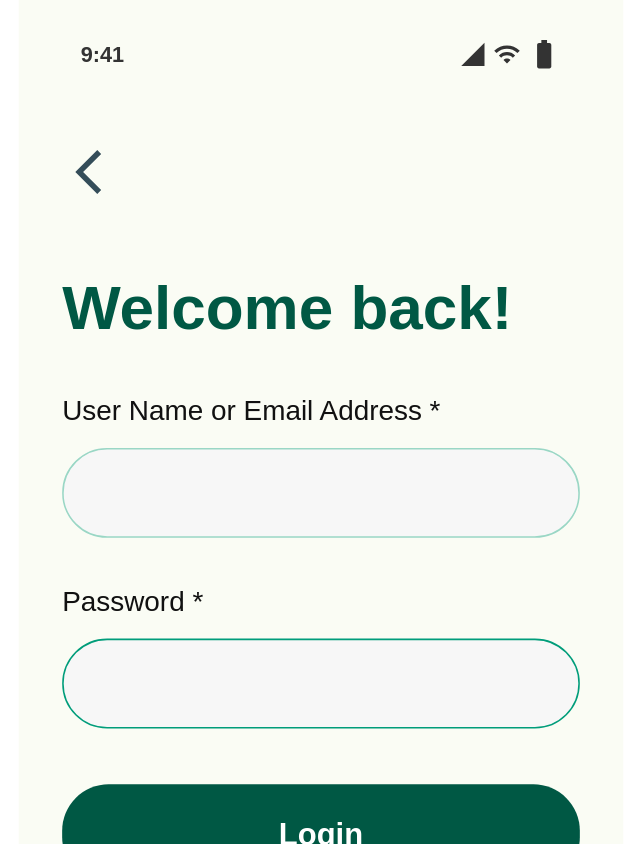
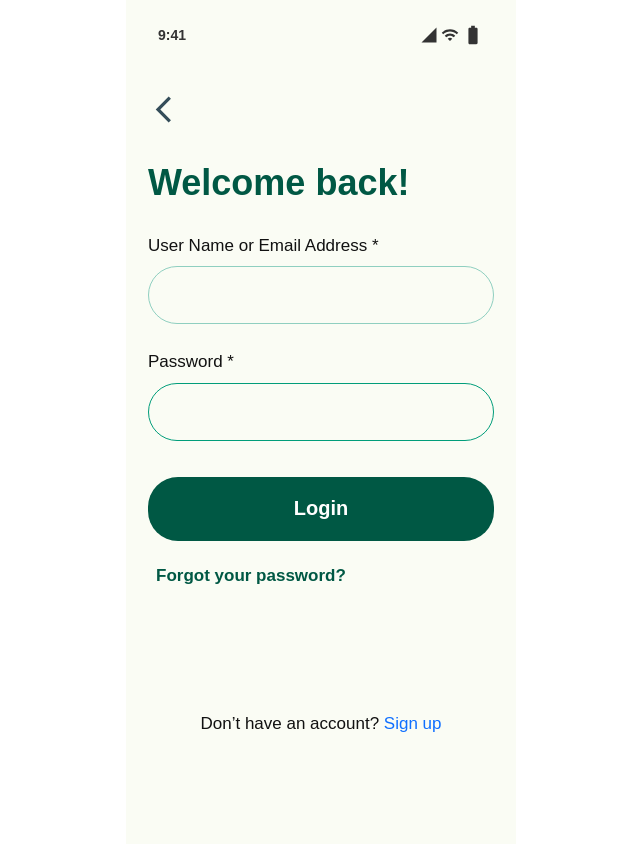
Before and after one commit to G4-Expense-Tracker/4G-Expense-Tracker, a React (Vite) app in the folder canopy-FRONTEND/: page /login in a window 1280 px wide. Shown: the whole page, without its empty margins (319-959 px from the left). Built offline with nearby package versions, Linux system fonts and the light colour scheme.

Commit message:
DEV-82 Fixed Again the Login Page missing the icon for signup page bottom of the page.

```diff
--- a/canopy-FRONTEND/src/components/pages/LoginPage.jsx
+++ b/canopy-FRONTEND/src/components/pages/LoginPage.jsx
@@ -25,9 +25,7 @@ export default function LoginPage() {
     try {
       const res = await fetch(import.meta.env.VITE_APP_LOGIN_URL, {
         method: "POST",
-        headers: {
-          "Content-Type": "application/json",
-        },
+        headers: { "Content-Type": "application/json" },
         credentials: "include",
         body: JSON.stringify({ email, password }),
       });
@@ -51,10 +49,9 @@ export default function LoginPage() {
       sx={{
         width: "100%",
         minHeight: "100vh",
-        bgcolor: "#FFFFFF",
+        bgcolor: "#fff",
         display: "flex",
         justifyContent: "center",
-        overflow: "hidden",
       }}
     >
       <Box
@@ -62,14 +59,12 @@ export default function LoginPage() {
           width: 390,
           minHeight: 844,
           bgcolor: "#FAFCF4",
-          px: "28px",
+          px: "22px",
           pt: "24px",
           pb: "36px",
           display: "flex",
           flexDirection: "column",
           color: "#005844",
-          transform: "scale(1.55)",
-          transformOrigin: "top center",
         }}
       >
         {/* Status Bar */}
@@ -79,71 +74,34 @@ export default function LoginPage() {
             justifyContent: "space-between",
             alignItems: "center",
             mb: "48px",
-            px: "12px",
+            px: "10px",
           }}
         >
-          <Typography
-            sx={{
-              fontWeight: 700,
-              fontSize: 14,
-              color: "#333333",
-            }}
-          >
+          <Typography sx={{ fontWeight: 700, fontSize: 14, color: "#333" }}>
             9:41
           </Typography>
 
-          <Box
-            sx={{
-              display: "flex",
-              alignItems: "center",
-              gap: 0.5,
-            }}
-          >
-            <SignalCellular4BarIcon
-              sx={{
-                fontSize: 18,
-                color: "#333333",
-              }}
-            />
-
-            <WifiIcon
-              sx={{
-                fontSize: 18,
-                color: "#333333",
-              }}
-            />
-
-            <BatteryFullIcon
-              sx={{
-                fontSize: 22,
-                color: "#333333",
-              }}
-            />
+          <Box sx={{ display: "flex", alignItems: "center", gap: 0.4 }}>
+            <SignalCellular4BarIcon sx={{ fontSize: 18, color: "#333" }} />
+            <WifiIcon sx={{ fontSize: 18, color: "#333" }} />
+            <BatteryFullIcon sx={{ fontSize: 22, color: "#333" }} />
           </Box>
         </Box>
 
         {/* Back Button */}
-        <Box sx={{ mb: "48px" }}>
-          <IconButton
-            onClick={() => navigate("/main")}
-            sx={{ p: 0 }}
-          >
-            <ArrowBackIosNewIcon
-              sx={{
-                fontSize: 34,
-                color: "#344D59",
-              }}
-            />
+        <Box sx={{ mb: "38px" }}>
+          <IconButton onClick={() => navigate("/main")} sx={{ p: 0 }}>
+            <ArrowBackIosNewIcon sx={{ fontSize: 31, color: "#344D59" }} />
           </IconButton>
         </Box>
 
-        {/* Main Content */}
+        {/* Content */}
         <Box sx={{ flexGrow: 1 }}>
           <Typography
             sx={{
-              fontSize: 40,
+              fontSize: 36,
               fontWeight: 800,
-              mb: "32px",
+              mb: "30px",
               color: "#005844",
               lineHeight: 1.1,
             }}
@@ -151,18 +109,10 @@ export default function LoginPage() {
             Welcome back!
           </Typography>
 
-          {/* Email Label */}
-          <Typography
-            sx={{
-              mb: "10px",
-              fontSize: 18,
-              color: "#111111",
-            }}
-          >
+          <Typography sx={{ mb: "8px", fontSize: 17, color: "#111" }}>
             User Name or Email Address *
           </Typography>
 
-          {/* Email Input */}
           <TextField
             fullWidth
             value={email}
@@ -171,40 +121,22 @@ export default function LoginPage() {
               setError("");
             }}
             sx={{
-              mb: "28px",
+              mb: "25px",
               "& .MuiOutlinedInput-root": {
                 height: 58,
                 borderRadius: "30px",
-                bgcolor: "#F7F7F7",
-
-                "& fieldset": {
-                  borderColor: "#9AD7C5",
-                  borderWidth: "1.5px",
-                },
-
-                "&:hover fieldset": {
-                  borderColor: "#009D7A",
-                },
-
-                "&.Mui-focused fieldset": {
-                  borderColor: "#009D7A",
-                },
+                bgcolor: "transparent",
+                "& fieldset": { borderColor: "#8FCFC0" },
+                "&:hover fieldset": { borderColor: "#005844" },
+                "&.Mui-focused fieldset": { borderColor: "#005844" },
               },
             }}
           />
 
-          {/* Password Label */}
-          <Typography
-            sx={{
-              mb: "10px",
-              fontSize: 18,
-              color: "#111111",
-            }}
-          >
+          <Typography sx={{ mb: "8px", fontSize: 17, color: "#111" }}>
             Password *
           </Typography>
 
-          {/* Password Input */}
           <TextField
             fullWidth
             type="password"
@@ -216,53 +148,29 @@ export default function LoginPage() {
             InputProps={{
               endAdornment: (
                 <InputAdornment position="end">
-                  <VisibilityOffOutlinedIcon
-                    sx={{
-                      color: "#667085",
-                      fontSize: 28,
-                    }}
-                  />
+                  <VisibilityOffOutlinedIcon sx={{ color: "#566274" }} />
                 </InputAdornment>
               ),
             }}
             sx={{
               mb: "36px",
-
               "& .MuiOutlinedInput-root": {
                 height: 58,
                 borderRadius: "30px",
-                bgcolor: "#F7F7F7",
-
-                "& fieldset": {
-                  borderColor: "#009D7A",
-                  borderWidth: "1.5px",
-                },
-
-                "&:hover fieldset": {
-                  borderColor: "#005844",
-                },
-
-                "&.Mui-focused fieldset": {
-                  borderColor: "#005844",
-                },
+                bgcolor: "transparent",
+                "& fieldset": { borderColor: "#009D7A" },
+                "&:hover fieldset": { borderColor: "#005844" },
+                "&.Mui-focused fieldset": { borderColor: "#005844" },
               },
             }}
           />
 
-          {/* Error Message */}
           {error && (
-            <Typography
-              sx={{
-                color: "error.main",
-                mb: 2,
-                fontSize: 14,
-              }}
-            >
+            <Typography sx={{ color: "error.main", mb: 2, fontSize: 14 }}>
               {error}
             </Typography>
           )}
 
-          {/* Login Button */}
           <Button
             fullWidth
             onClick={handleLogin}
@@ -274,17 +182,15 @@ export default function LoginPage() {
               fontWeight: 700,
               textTransform: "none",
               bgcolor: "#005844",
-              color: "#FFFFFF",
-              mb: "24px",
+              color: "#fff",
+              mb: "22px",
               boxShadow: "none",
-
               "&:hover": {
                 bgcolor: "#004333",
               },
-
               "&.Mui-disabled": {
                 bgcolor: "#005844",
-                color: "#FFFFFF",
+                color: "#fff",
                 opacity: 1,
               },
             }}
@@ -292,10 +198,9 @@ export default function LoginPage() {
             Login
           </Button>
 
-          {/* Forgot Password */}
           <Typography
             sx={{
-              fontSize: 18,
+              fontSize: 17,
               fontWeight: 700,
               color: "#005844",
               ml: "8px",
@@ -306,24 +211,15 @@ export default function LoginPage() {
         </Box>
 
         {/* Bottom Sign Up */}
-        <Box
-          sx={{
-            textAlign: "center",
-            mb: "72px",
-          }}
-        >
-          <Typography
-            sx={{
-              fontSize: 18,
-              color: "#111111",
-            }}
-          >
+        <Box sx={{ textAlign: "center", mb: "72px" }}>
+          <Typography sx={{ fontSize: 17, color: "#111" }}>
             Don’t have an account?{" "}
             <Box
               component="span"
               onClick={() => navigate("/signup")}
               sx={{
-                color: "#3366FF",
+                color: "#0F6FFF",
+                fontWeight: 400,
                 cursor: "pointer",
               }}
             >
```
